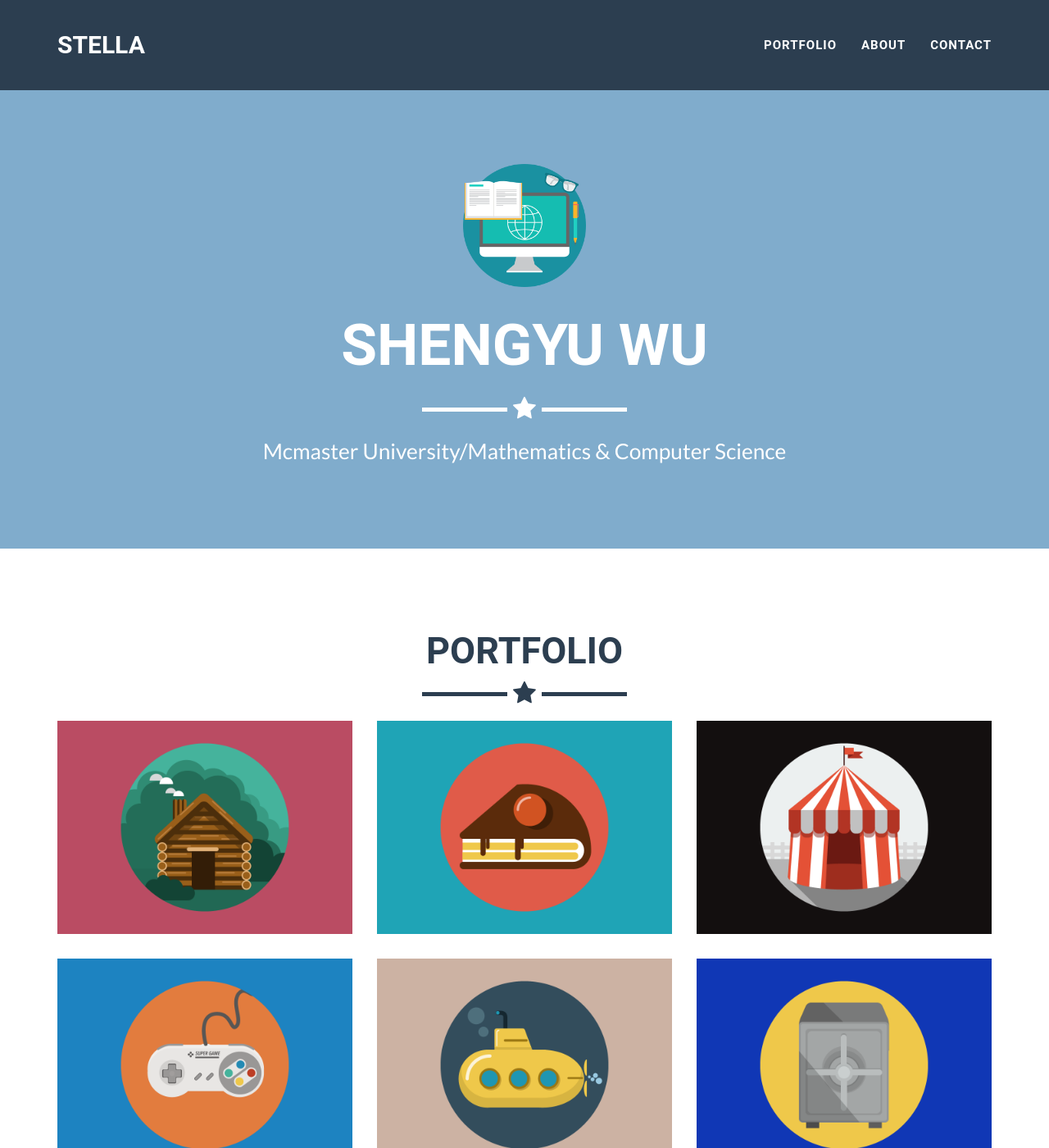
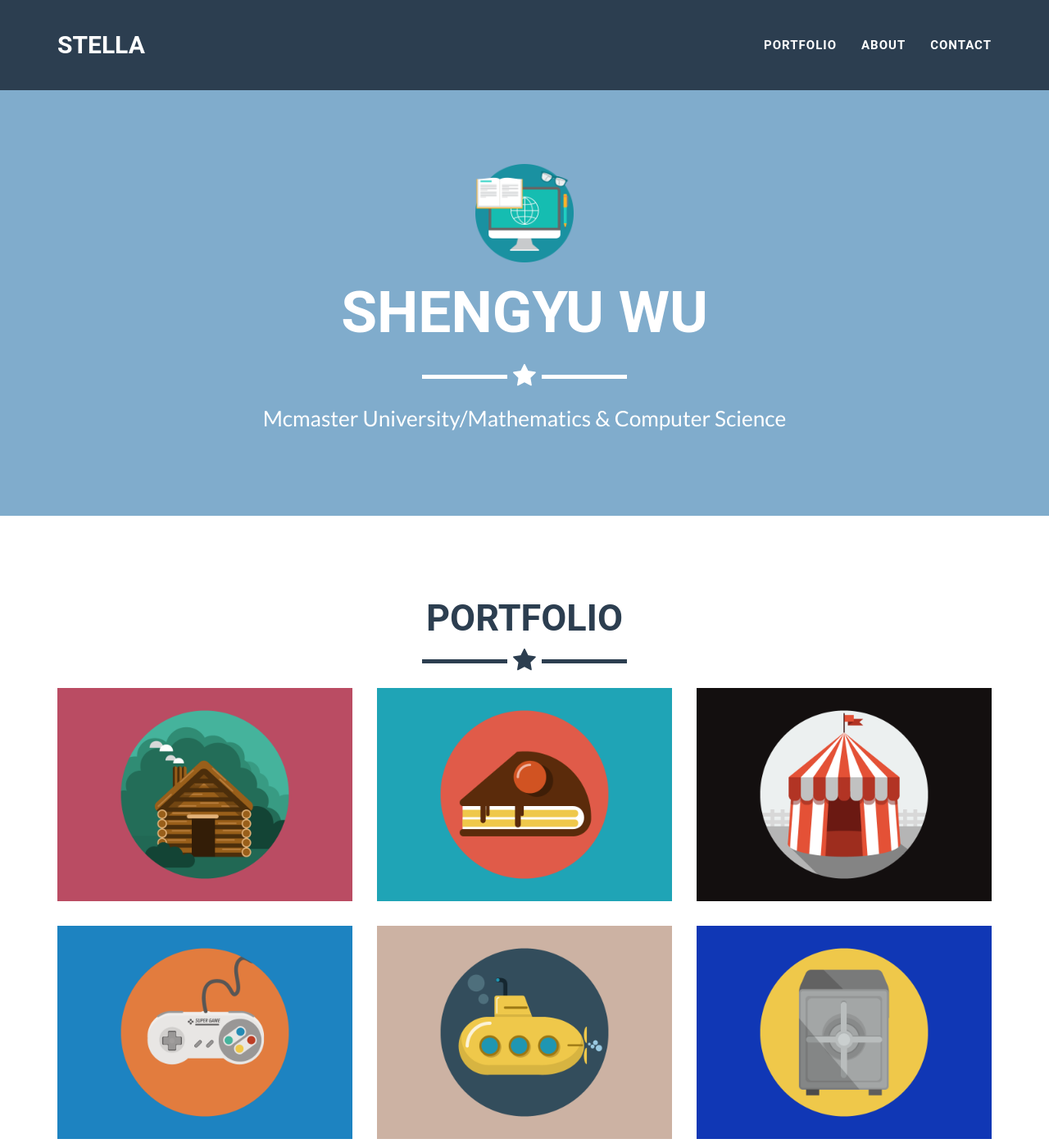
Before and after one commit to StellaSW/StellaSW.github.io, a Jekyll site: the page built from index.html, in a window 1280 px wide and 1400 px high. Shown: the whole window at 82% size. Built offline with Jekyll 4.4.1, drawn with Linux system fonts in a browser that asks for light colours.

Commit message:
Update main.css

```diff
--- a/_includes/css/main.css
+++ b/_includes/css/main.css
@@ -93,9 +93,9 @@ header .container {
 
 header img {
     display: block;
-    margin: 0 auto 20px;
-    width: 150px;
-    height: 150px;
+    margin: 0 auto 10px;
+    width: 120px;
+    height: 120px;
 }
 
 header .intro-text .name {
```
